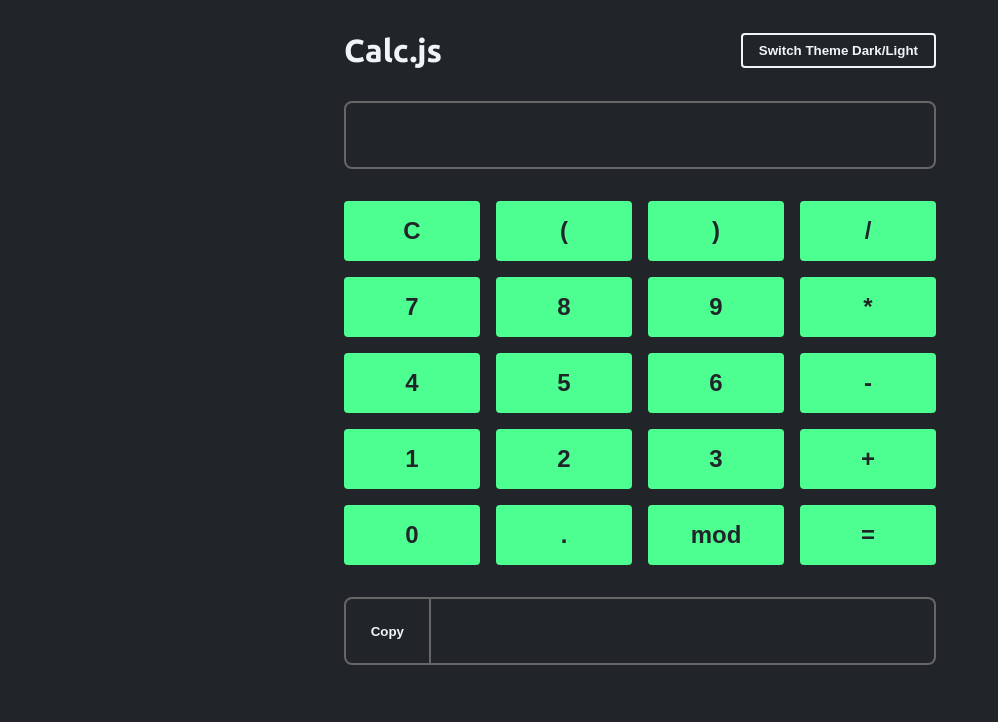
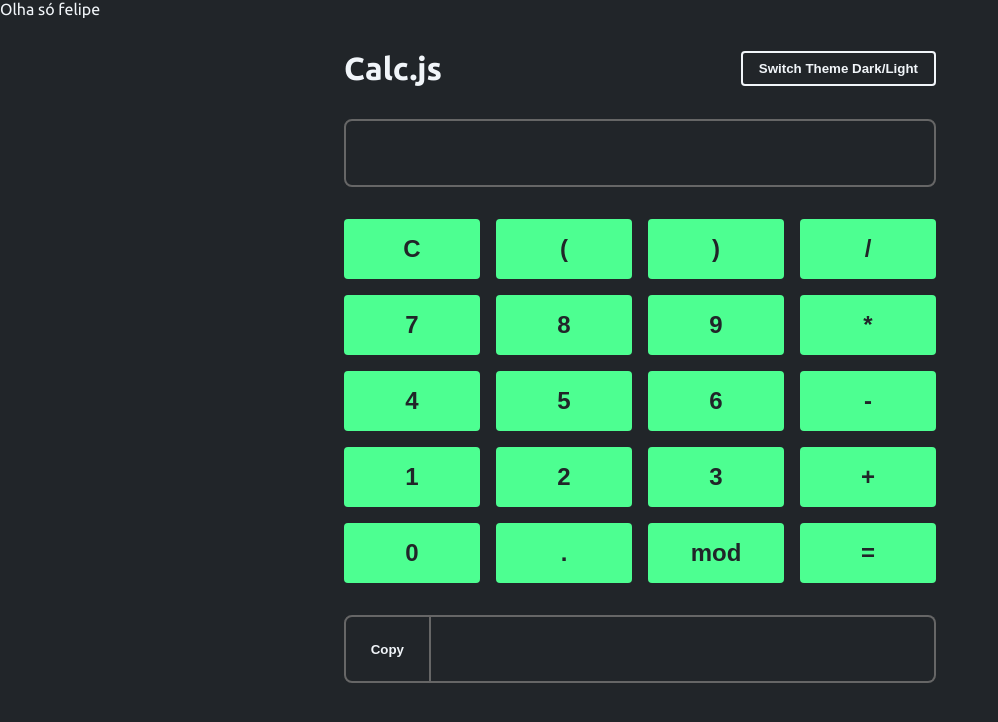
Before and after one commit to gimelloc/calculator-javascript, a plain HTML site: page index.html in a window 1280 px wide. Shown: the whole page, without its empty margins (0-998 px from the left). Drawn offline with Linux system fonts and the light colour scheme.

Commit message:
Teste do Felipe

```diff
--- a/index.html
+++ b/index.html
@@ -8,6 +8,7 @@
   <link rel="preconnect" href="https://fonts.gstatic.com" crossorigin>
   <link href="https://fonts.googleapis.com/css2?family=Ubuntu:wght@400;700&display=swap" rel="stylesheet">
   <title>Projeto Prático Guiado 1</title>
+  <p>Olha só felipe</p>
   <link rel="stylesheet" href="styles.css">
   <script src="./index.js" defer></script>
 </head>
```
